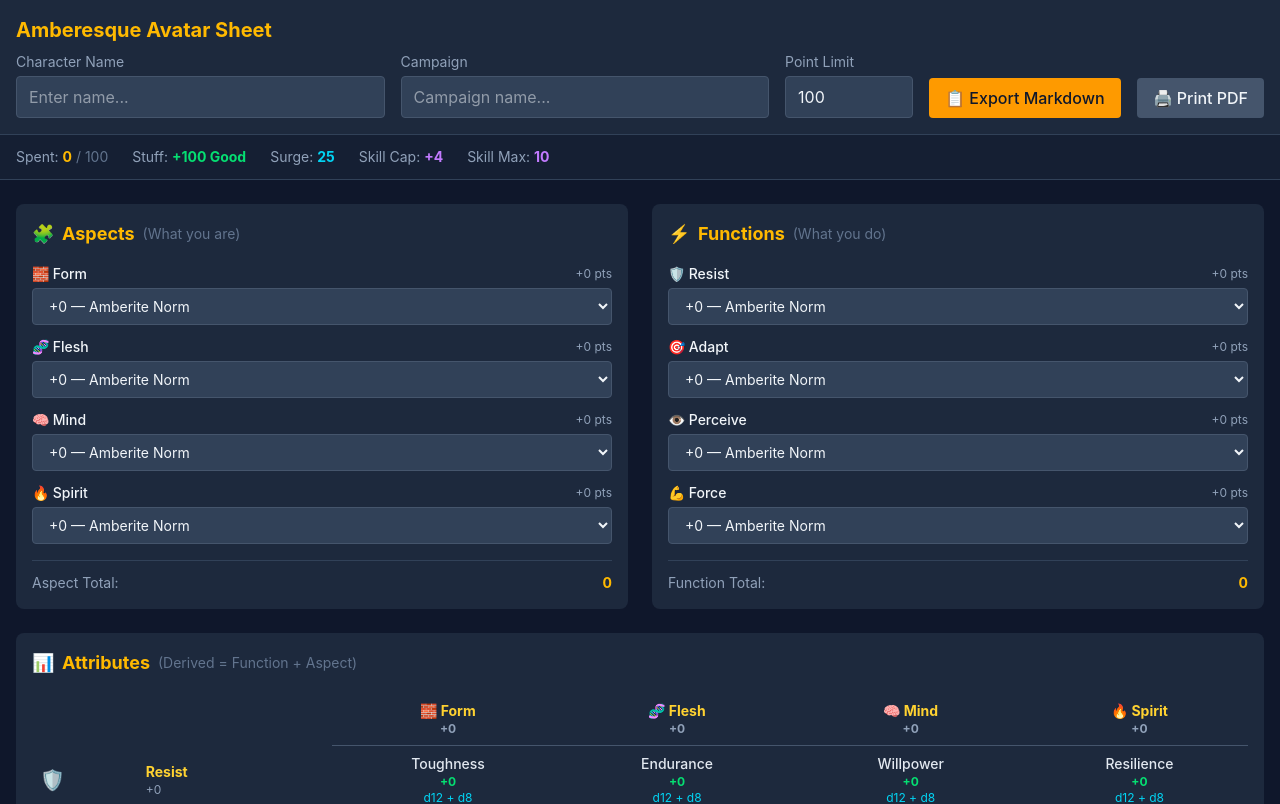
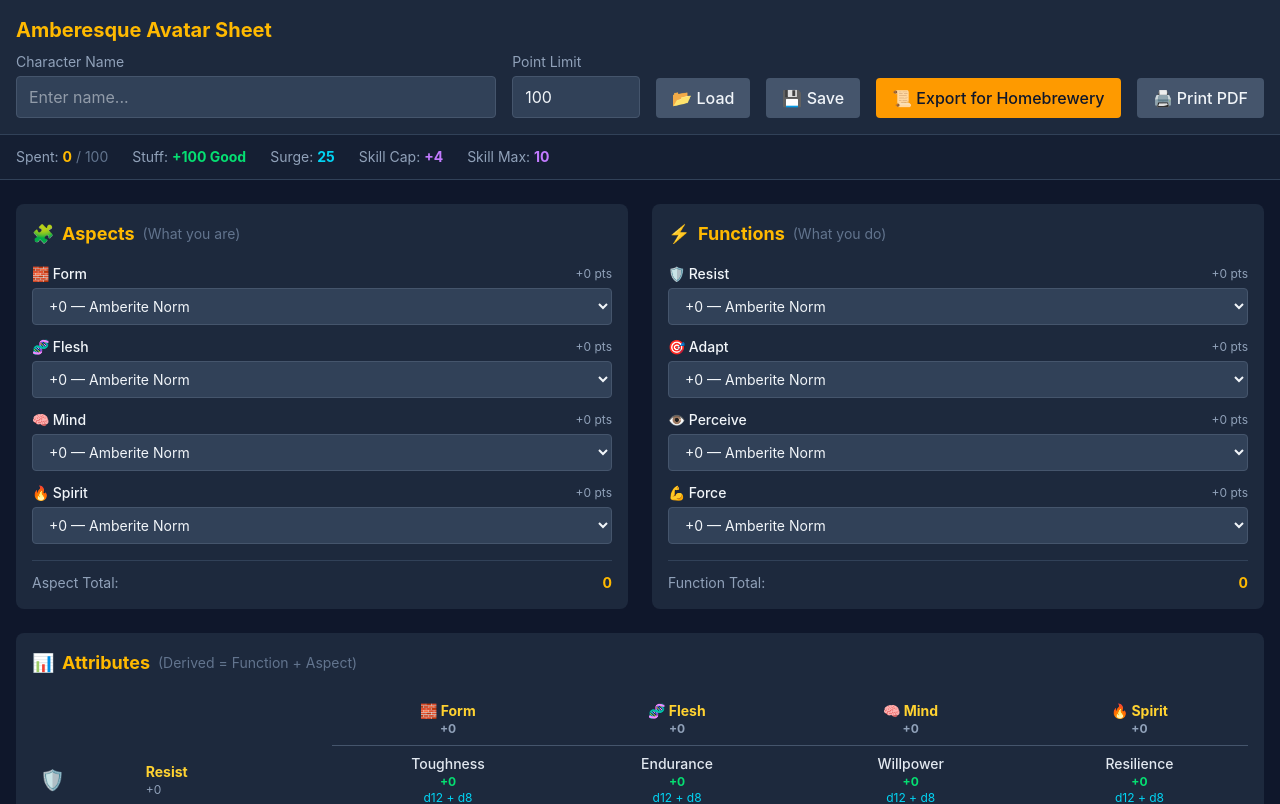
Before and after one commit to Leonaica/amberesque-avatar-sheet, a React (Vite) app: page / in a window 1280 px wide. Shown: the top 804 px of the page. Built offline with nearby package versions, Linux system fonts and the light colour scheme.

Commit message:
Save and Load

```diff
--- a/src/App.tsx
+++ b/src/App.tsx
@@ -12,7 +12,6 @@ import './components/CharacterSheet.css';
 function App() {
   // Character state
   const [name, setName] = useState('');
-  const [campaign, setCampaign] = useState('');
   const [campaignLimit, setCampaignLimit] = useState(100);
 
   const [aspects, setAspects] = useState({
@@ -37,8 +36,8 @@ function App() {
 
   // Computed values
   const computedCharacter = useMemo(() => {
-    return computeCharacter(name, campaign, campaignLimit, aspects, functions, skills, powers, artifacts, allies, personalShadows);
-  }, [name, campaign, campaignLimit, aspects, functions, skills, powers, artifacts, allies, personalShadows]);
+    return computeCharacter(name, campaignLimit, aspects, functions, skills, powers, artifacts, allies, personalShadows);
+  }, [name, campaignLimit, aspects, functions, skills, powers, artifacts, allies, personalShadows]);
 
   // Aspect/Function handlers
   const handleAspectChange = (aspectId: string, value: RatingValue) => {
@@ -167,6 +166,59 @@ const removePower = (id: string) => {
     });
   };
 
+  // JSON Save/Load handlers
+  const handleSave = () => {
+    const data = {
+      name,
+      campaignLimit,
+      aspects,
+      functions,
+      skills,
+      powers,
+      artifacts,
+      allies,
+      personalShadows,
+    };
+    const json = JSON.stringify(data, null, 2);
+    const blob = new Blob([json], { type: 'application/json' });
+    const url = URL.createObjectURL(blob);
+    const a = document.createElement('a');
+    a.href = url;
+    a.download = `${name || 'avatar'}.json`;
+    a.click();
+    URL.revokeObjectURL(url);
+  };
+
+  const handleLoad = () => {
+    const input = document.createElement('input');
+    input.type = 'file';
+    input.accept = '.json';
+    input.onchange = async (e) => {
+      const file = (e.target as HTMLInputElement).files?.[0];
+      if (!file) return;
+
+      try {
+        const text = await file.text();
+        const data = JSON.parse(text);
+
+        setName(data.name || '');
+        setCampaignLimit(data.campaignLimit ?? 100);
+        setAspects(data.aspects || { Form: 0, Flesh: 0, Mind: 0, Spirit: 0 });
+        setFunctions(data.functions || { Resist: 0, Adapt: 0, Perceive: 0, Force: 0 });
+        setSkills(data.skills || []);
+        setPowers(data.powers || []);
+        setArtifacts(data.artifacts || []);
+        setAllies(data.allies || []);
+        setPersonalShadows(data.personalShadows || []);
+
+        alert('Character loaded successfully!');
+      } catch (error) {
+        alert('Failed to load character file. Make sure it\'s a valid JSON save file.');
+      }
+    };
+    input.click();
+  };
+
   const handlePrint = () => {
     window.print();
   };
@@ -221,16 +273,6 @@ const removePower = (id: string) => {
                 placeholder="Enter name..."
               />
             </div>
-            <div className="flex-1 min-w-48">
-              <label className="block text-sm text-slate-400 mb-1">Campaign</label>
-              <input
-                type="text"
-                value={campaign}
-                onChange={(e) => setCampaign(e.target.value)}
-                className="w-full bg-slate-700 border border-slate-600 rounded px-3 py-2 text-slate-100 focus:outline-none focus:ring-2 focus:ring-amber-500"
-                placeholder="Campaign name..."
-              />
-            </div>
             <div className="w-32">
               <label className="block text-sm text-slate-400 mb-1">Point Limit</label>
               <input
@@ -241,10 +283,22 @@ const removePower = (id: string) => {
               />
             </div>
             <button
+              onClick={handleLoad}
+              className="bg-slate-600 hover:bg-slate-500 text-slate-100 px-4 py-2 rounded font-medium transition-colors"
+            >
+              📂 Load
+            </button>
+            <button
+              onClick={handleSave}
+              className="bg-slate-600 hover:bg-slate-500 text-slate-100 px-4 py-2 rounded font-medium transition-colors"
+            >
+              💾 Save
+            </button>
+            <button
               onClick={handleExportMarkdown}
               className="bg-amber-500 hover:bg-amber-400 text-slate-900 px-4 py-2 rounded font-medium transition-colors"
             >
-              📋 Export Markdown
+              📜 Export for Homebrewery
             </button>
             <button
               onClick={handlePrint}
--- a/src/types/character.ts
+++ b/src/types/character.ts
@@ -238,7 +238,6 @@ export interface PersonalShadow {
 
 export interface Character {
   name: string;
-  campaign: string;
   campaignLimit: number;
 
   // Step 1: Attributes
--- a/src/utils/calculations.ts
+++ b/src/utils/calculations.ts
@@ -69,7 +69,6 @@ export function calculateStuff(campaignLimit: number, pointsSpent: number): numb
 // Build a complete computed character
 export function computeCharacter(
   name: string,
-  campaign: string,
   campaignLimit: number,
   aspects: Character['aspects'],
   functions: Character['functions'],
@@ -131,7 +130,6 @@ export function computeCharacter(
 
   return {
     name,
-    campaign,
     campaignLimit,
     aspects,
     functions,
--- a/src/utils/homebreweryExport.ts
+++ b/src/utils/homebreweryExport.ts
@@ -90,14 +90,19 @@ export function generateHomebreweryMarkdown(
   lines.push(`| ||🧱 **Form**|🧬 **Flesh**|🧠 **Mind**|🔥 **Spirit**|`);
   lines.push(`|:------------------|:------:|:------:|:------:|:------:|:------:|`);
 
-  // Aspect ratings row
-  const aspectRow = `| |[${aspects.Form >= 0 ? '+' : ''}${aspects.Form}]|${aspects.Flesh}|${aspects.Mind}|${aspects.Spirit}|`;
-  lines.push(aspectRow);
+  // Calculate total points for aspects + functions
+  const aspectTotal = aspects.Form + aspects.Flesh + aspects.Mind + aspects.Spirit;
+  const functionTotal = functions.Resist + functions.Adapt + functions.Perceive + functions.Force;
+  const attributeTotal = aspectTotal + functionTotal;
+
+  // Aspect ratings row - first cell empty, second cell is total, then aspect values
+  lines.push(`| |[${attributeTotal}]|${aspects.Form}|${aspects.Flesh}|${aspects.Mind}|${aspects.Spirit}|`);
 
   // Function rows with attributes
   FUNCTIONS.forEach(func => {
     const funcRating = functions[func.id];
-    const cells = [`| ${func.emoji} **${func.name}**|${funcRating}`];
+    // emoji + name | function rating | then 4 attribute cells
+    const cells = [`${func.emoji} **${func.name}**`, `${funcRating}`];
 
     ASPECTS.forEach(aspect => {
       const attr = ATTRIBUTES.find(a => a.func === func.id && a.aspect === aspect.id);
```
